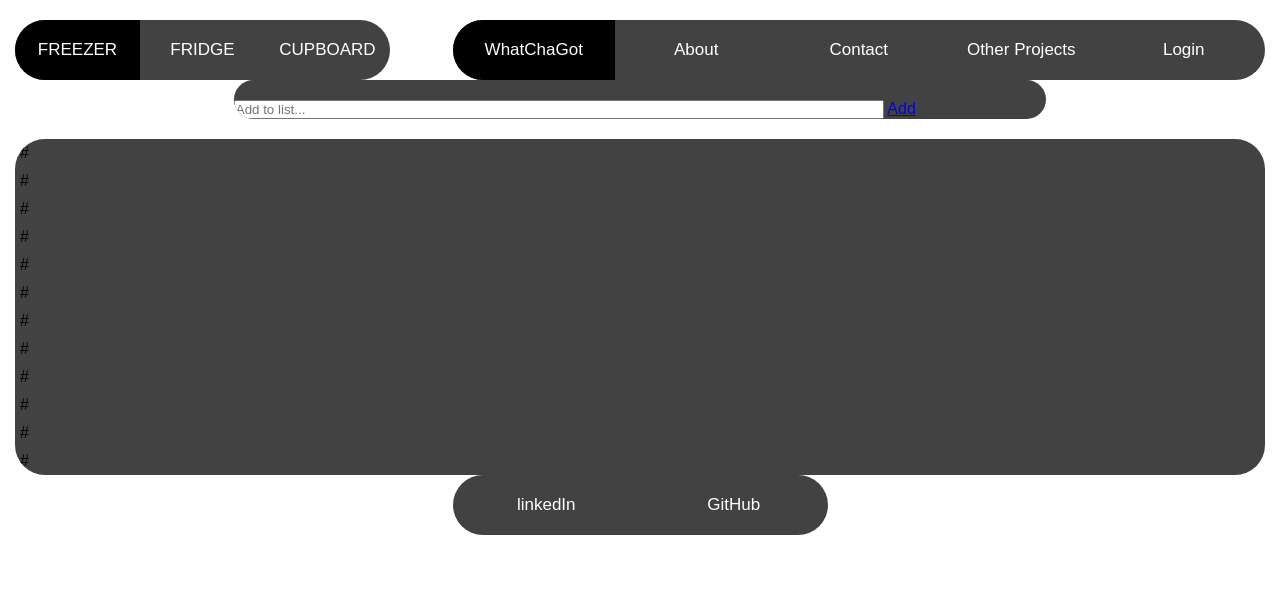
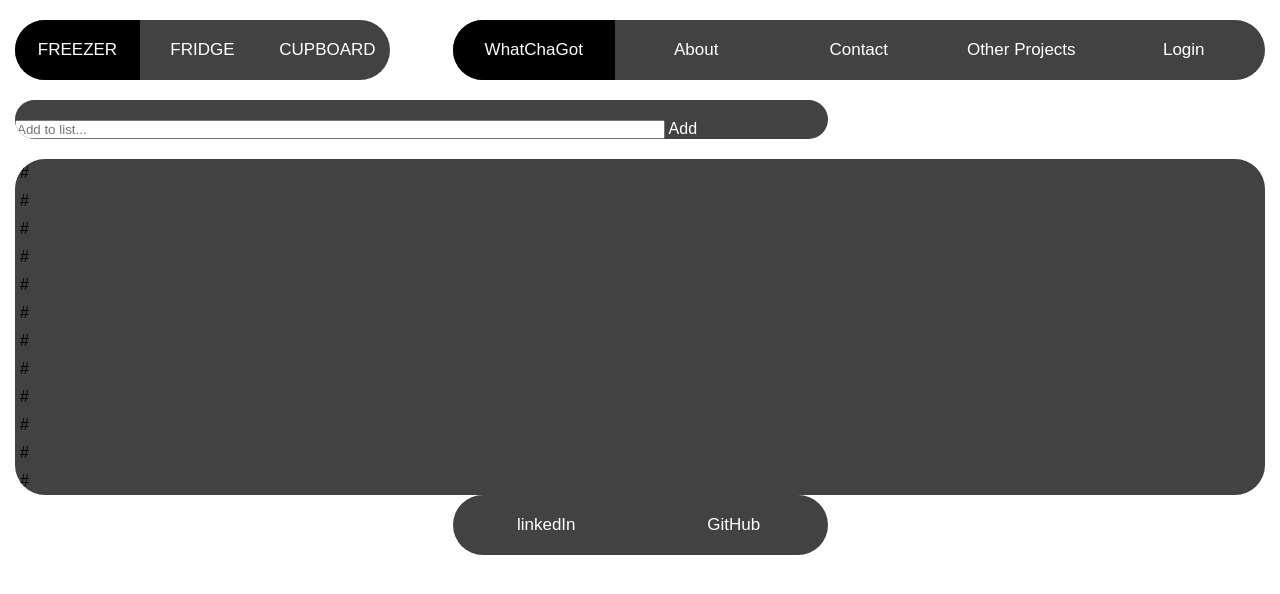
Before and after one commit to WebDevLeroy/WhatChaGot, a plain HTML site: page index.html in a window 1280 px wide. Drawn offline with Linux system fonts and the light colour scheme.

Commit message:
Update home.css
Updated CSS on landing page

```diff
--- a/home.css
+++ b/home.css
@@ -97,12 +97,23 @@ body{
 
    .addform {
      display: grid;
+     grid-template-rows: 80% 20%;
      margin-top: 20px;
-     margin: auto  ;
      width: 65%;
      background-color: #424242;
      overflow: hidden;
      border-radius: 65px;
+   }
+
+   .addform a{
+     text-align: center;
+     text-decoration: none;
+     color: white;
+
+   }
+
+   .addform a:hover {
+     background-color: black;
    }
 
    .addform input {
```
